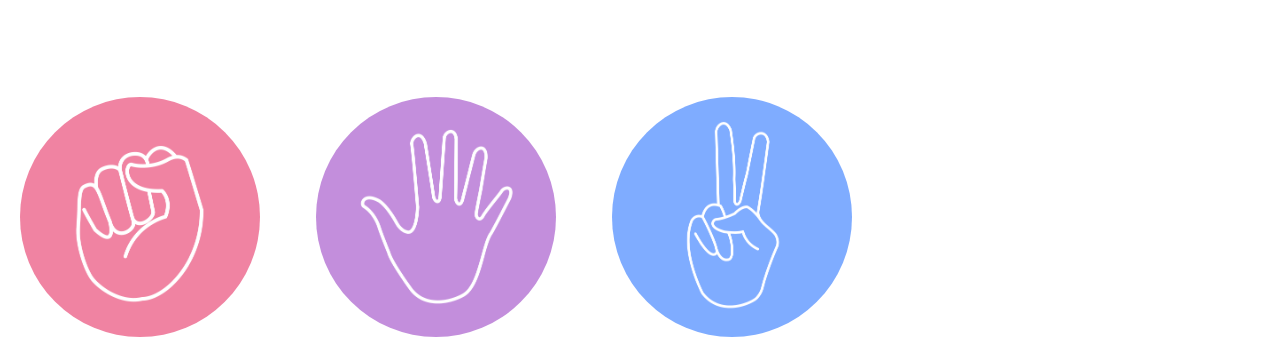
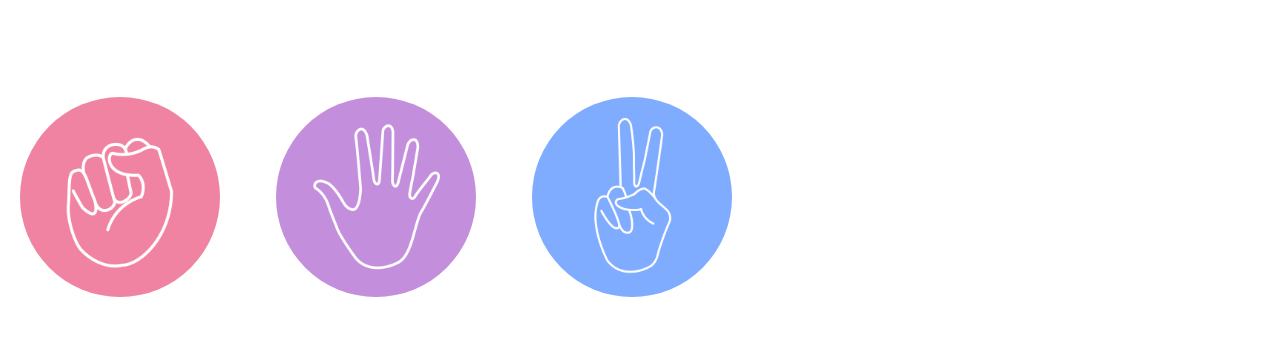
Before and after one commit to UsmanAkhtar0/Rock-Paper-Scissors, a plain HTML site: page index.html in a window 1280 px wide. Shown: the part 83-445 px from the top of the page. Drawn offline with Linux system fonts and the light colour scheme.

Commit message:
Update style.css

```diff
--- a/style.css
+++ b/style.css
@@ -10,8 +10,8 @@ h1 {
     line-height: 5rem;
 }
 .choice {
-    height: 35vmin;
-    width: 35vmin;
+    height: 30vmin;
+    width: 30vmin;
     border-radius: 50%;
     display: flex;
     justify-content: center;
@@ -23,8 +23,8 @@ h1 {
 }
 
 img {
-    height: 30vmin;
-    width: 30vmin;
+    height: 25vmin;
+    width: 25vmin;
     object-fit: cover;
     border-radius: 50%;
 }
```
